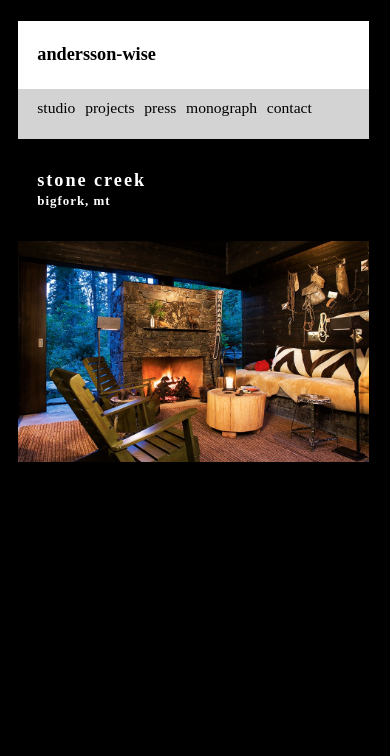
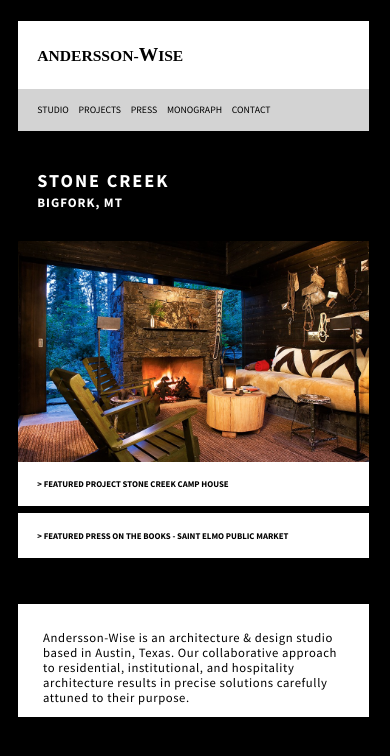
Before and after one commit to cafrinko/Responsive-Design-Code-Review, a plain HTML site: page index.html in a window 390 px wide. Drawn offline with Linux system fonts and the light colour scheme.

Commit message:
finishes press and description sections of mobile view and capitalizes all font

```diff
--- a/css/styles.css
+++ b/css/styles.css
@@ -1,12 +1,17 @@
 *:not(body):not(html) {
   box-sizing: border-box;
-  /*margin: 0.5vh 0.5vw 0.5vh 0.5vw;*/
 }
 
 body {
   background: black;
   /*text-transform: capitalize;*/
   font-size: 4vw;
+  font-family: 'Source Sans Pro', sans-serif;
+  text-transform: uppercase;
+}
+
+.description {
+  text-transform: none;
 }
 
 .cf:after {
@@ -22,33 +27,31 @@ body {
   margin: 2.5vh 2.5vw 2.5vh 2.5vw;
 }
 
-.hero {
-  width: 90vw;
-}
-
-.hero img {
-  width: 100%;
-}
-
 @media only screen and (max-width: 600px) {
   .nav {
-    background: white;
+    /*background: white;*/
     width: 90vw;
     height: 14vh;
-    /*margin-left: 2.5vw;
-    margin-top: 5vw;*/
   }
 
   .nav h3 {
-    /*background: white;*/
+    background: white;
+    font-size: 4vw;
     font-family: serif;
-    width: 100%;
+    width: 90vw;
     height: 8vh;
     display: table-cell;
     vertical-align: middle;
     padding: 0 0 0 5vw;
     margin-top: 2.5vh;
-    /*text-transform: capitalize;*/
+  }
+
+  .nav:first-letter {
+    font-size: 5vw;
+  }
+
+  .nav span {
+    font-size: 5vw;
   }
 
   .nav ul {
@@ -56,18 +59,19 @@ body {
     display: inline-block;
     list-style: none;
     float: left;
-    width: 100%;
-    height: 6vh;
+    width: 90vw;
+    height: 5vh;
     margin: 0;
-    padding: 0 0 0 5vw;
+    padding: 1vw 0 0 5vw;
     /*text-transform: capitalize;*/
   }
 
-  .nav li {
+  li {
     /*background: navy;*/
     float: left;
     padding: 1.25vh 2.5vw 0 0;
-    /*text-transform: capitalize;*/
+    font-size: 2.5vw;
+    /*text-transform: uppercase;*/
   }
 
   .location {
@@ -94,4 +98,35 @@ body {
     letter-spacing: 0.25vw;
   }
 
+  .hero {
+    width: 90vw;
+  }
+
+  .hero img {
+    width: 100%;
+  }
+
+  .hero h4, .press h4 {
+    background: white;
+    margin-top: -1.25vw;
+    padding: 2vh 0 2vh 5vw;
+    font-size: 2.25vw;
+  }
+
+  .press {
+    width: 90vw;
+    height: 12vh;
+    margin: 0;
+  }
+
+  .description {
+    background: white;
+    margin-top: -2.5vw;
+    width: 90vw;
+    height: 29vw;
+    font-size: 3.25vw;
+    padding: 3vh;
+    letter-spacing: 0.15vw;
+  }
+
 }
--- a/index.html
+++ b/index.html
@@ -3,12 +3,13 @@
   <head>
     <meta charset="utf-8">
     <link rel="stylesheet" href="css/styles.css" media="screen" title="no title" charset="utf-8">
+    <link href='https://fonts.googleapis.com/css?family=Source+Sans+Pro:400,700' rel='stylesheet' type='text/css'>
     <title>Responsive Design</title>
   </head>
   <body>
     <div class="container cf">
       <div class="nav cf">
-        <h3>andersson-wise</h3>
+        <h3>andersson-<span>w</span>ise</h3>
         <ul>
           <li>studio</li>
           <li>projects</li>
```
